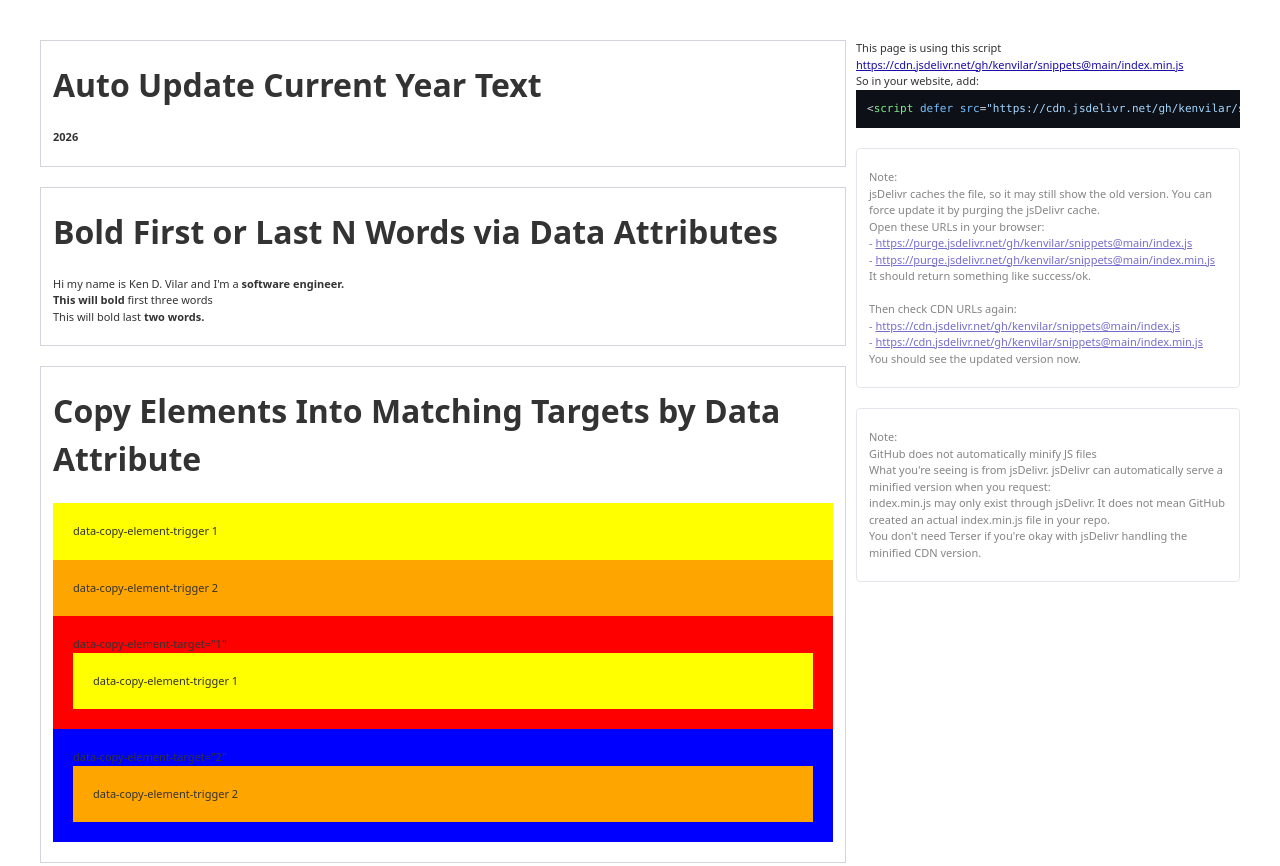
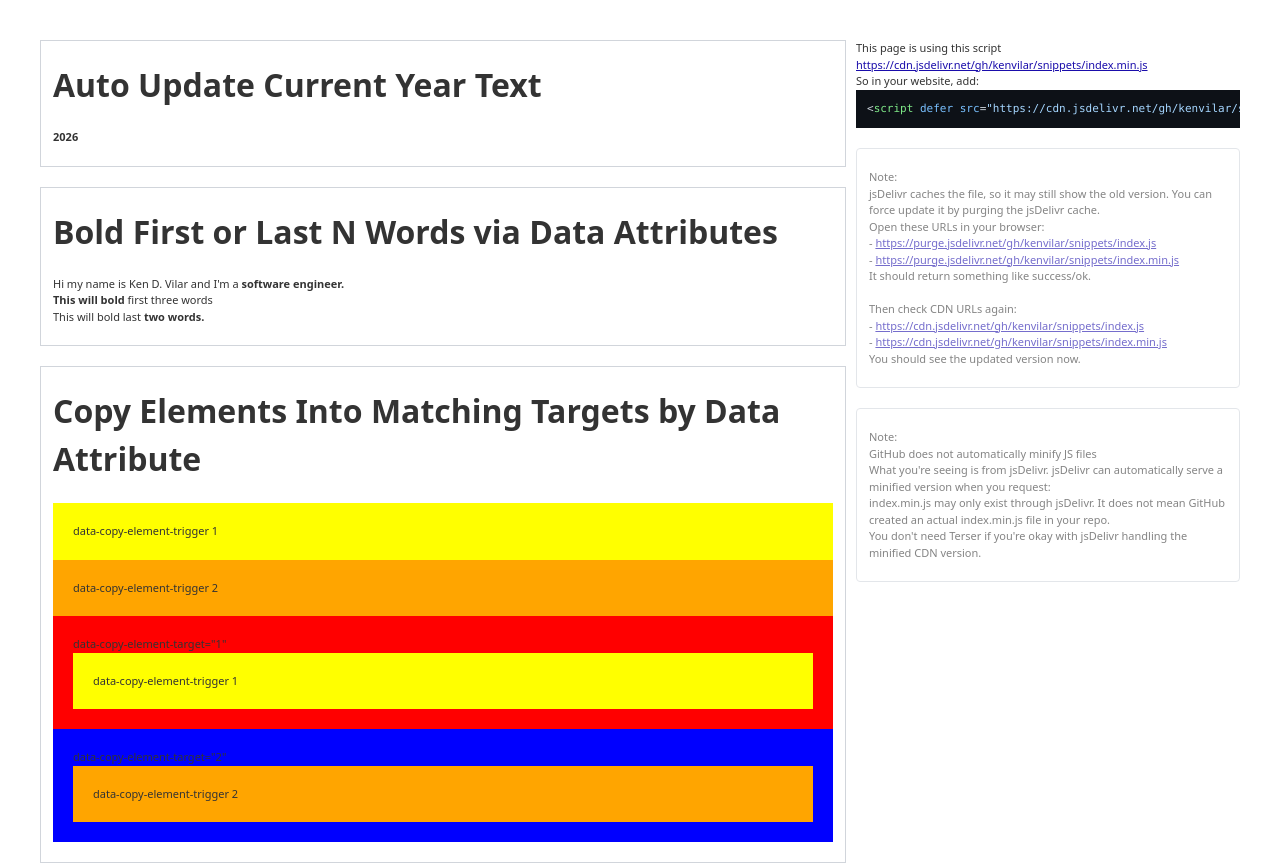
Before and after one commit to kenvilar/snippets, a plain HTML site: page index.html in a window 1280 px wide. Shown: the top 866 px of the page. Drawn offline with nearby package versions, Linux system fonts and the light colour scheme.

Commit message:
Update script URLs in index.html to remove versioning for consistency

```diff
--- a/index.html
+++ b/index.html
@@ -64,14 +64,14 @@
             </div>
           </div>
           <div class="w-[32%] max-[992px]:w-full sticky top-[0px] self-start">
-            <p>This page is using this script <a href="https://cdn.jsdelivr.net/gh/kenvilar/snippets@main/index.min.js"
+            <p>This page is using this script <a href="https://cdn.jsdelivr.net/gh/kenvilar/snippets/index.min.js"
                 target="_blank"
-                rel="noopener noreferrer">https://cdn.jsdelivr.net/gh/kenvilar/snippets@main/index.min.js</a>
+                rel="noopener noreferrer">https://cdn.jsdelivr.net/gh/kenvilar/snippets/index.min.js</a>
             </p>
 
             <p>So in your website, add:</p>
 
-            <pre><code class="language-html">&lt;script defer src="https://cdn.jsdelivr.net/gh/kenvilar/snippets@main/index.min.js"&gt;&lt;/script&gt;</code></pre>
+            <pre><code class="language-html">&lt;script defer src="https://cdn.jsdelivr.net/gh/kenvilar/snippets/index.min.js"&gt;&lt;/script&gt;</code></pre>
 
             <div class="opacity-[0.6] mt-[20px] border border-gray-300 rounded py-[20px] px-[12px]">
               Note: <br />
@@ -79,21 +79,21 @@
               jsDelivr cache. <br />
 
               Open these URLs in your browser: <br />
-              - <a href="https://purge.jsdelivr.net/gh/kenvilar/snippets@main/index.js" target="_blank"
-                rel="noopener noreferrer">https://purge.jsdelivr.net/gh/kenvilar/snippets@main/index.js</a>
+              - <a href="https://purge.jsdelivr.net/gh/kenvilar/snippets/index.js" target="_blank"
+                rel="noopener noreferrer">https://purge.jsdelivr.net/gh/kenvilar/snippets/index.js</a>
               <br />
-              - <a href="https://purge.jsdelivr.net/gh/kenvilar/snippets@main/index.min.js" target="_blank"
-                rel="noopener noreferrer">https://purge.jsdelivr.net/gh/kenvilar/snippets@main/index.min.js</a>
+              - <a href="https://purge.jsdelivr.net/gh/kenvilar/snippets/index.min.js" target="_blank"
+                rel="noopener noreferrer">https://purge.jsdelivr.net/gh/kenvilar/snippets/index.min.js</a>
               <br />
 
               It should return something like success/ok. <br /><br />
 
               Then check CDN URLs again: <br />
-              - <a href="https://cdn.jsdelivr.net/gh/kenvilar/snippets@main/index.js" target="_blank"
-                rel="noopener noreferrer">https://cdn.jsdelivr.net/gh/kenvilar/snippets@main/index.js</a>
+              - <a href="https://cdn.jsdelivr.net/gh/kenvilar/snippets/index.js" target="_blank"
+                rel="noopener noreferrer">https://cdn.jsdelivr.net/gh/kenvilar/snippets/index.js</a>
               <br />
-              - <a href="https://cdn.jsdelivr.net/gh/kenvilar/snippets@main/index.min.js" target="_blank"
-                rel="noopener noreferrer">https://cdn.jsdelivr.net/gh/kenvilar/snippets@main/index.min.js</a>
+              - <a href="https://cdn.jsdelivr.net/gh/kenvilar/snippets/index.min.js" target="_blank"
+                rel="noopener noreferrer">https://cdn.jsdelivr.net/gh/kenvilar/snippets/index.min.js</a>
               <br />
               You should see the updated version now. <br />
             </div>
@@ -114,7 +114,7 @@
     </div>
   </section>
 
-  <!-- <script src="https://cdn.jsdelivr.net/gh/kenvilar/snippets@main/index.min.js"></script> -->
+  <!-- <script src="https://cdn.jsdelivr.net/gh/kenvilar/snippets/index.min.js"></script> -->
   <script src="./index.js"></script>
   <script src="https://cdnjs.cloudflare.com/ajax/libs/highlight.js/11.11.1/highlight.min.js"></script>
   <script>hljs.highlightAll();</script>
```
